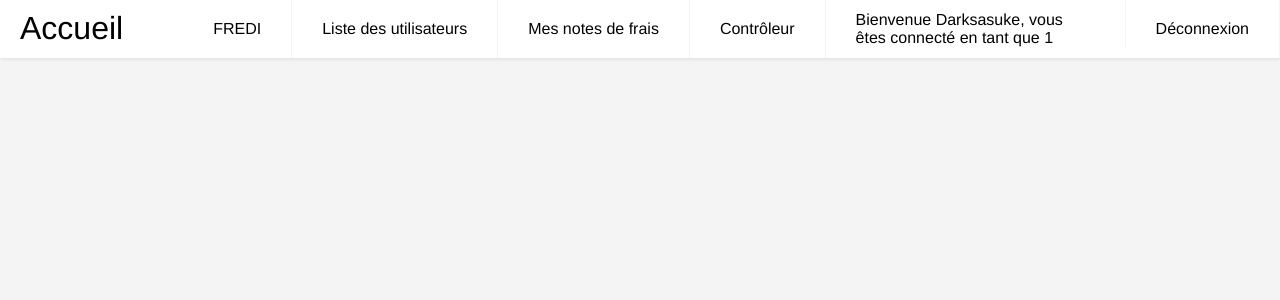
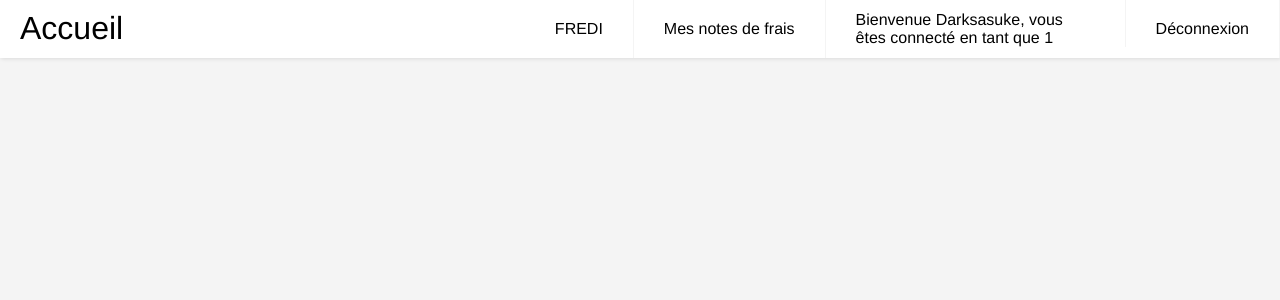
Before and after one commit to dorianGerard/FREDI_AP3, a PHP site: page /index.php in a window 1280 px wide. Shown: the top 300 px of the page. Run offline with PHP 8.4, Linux system fonts and the light colour scheme; a user stored in the database is signed in.

Commit message:
Add files via upload

```diff
--- a/LE_SITE_WEB/functions/dbconnect.php
+++ b/LE_SITE_WEB/functions/dbconnect.php
@@ -3,8 +3,8 @@
 function db_connect()
 {
     $dsn = 'mysql:host=localhost;port=3306;dbname=fredi21';
-    $user = 'SELECTO';
-    $PW = '$ùS3L3C7Où$';
+    $user = 'root';
+    $PW = '';
     try {
         $laDATA = new PDO($dsn, $user, $PW, array(PDO::MYSQL_ATTR_INIT_COMMAND => "SET NAMES utf8"));
         $laDATA->setAttribute(PDO::ATTR_ERRMODE, PDO::ERRMODE_EXCEPTION);
--- a/LE_SITE_WEB/functions/menu.php
+++ b/LE_SITE_WEB/functions/menu.php
@@ -1,29 +1,26 @@
-<?php
-//
-session_start();
-// include "inc/db_functions.php";
-
-// Faire une condition avec la SESSION / COOKIE pour faire apparaitre le message ligne 22 ou pas.
-?>
+<?php session_start(); ?>
 <link rel="stylesheet" href="css/styles.css">
 <header class="header">
-  <a href="" class="logo">Accueil</a>
+  <a href="index.php" class="logo">Accueil</a>
 
   <input class="menu-btn" type="checkbox" id="menu-btn" />
   <label class="menu-icon" for="menu-btn"><span class="navicon"></span></label>
 
   <ul class="menu">
 
-    <li class="titre"><a href="">FREDI</a></li>
+    <li class="titre"><a href="index.php">FREDI</a></li>
     <?php
-    if ($_SESSION) {
-      echo "<li><a href='utilisateurs.php'>Liste des utilisateurs</a></li>";
-      // L’administrateur n’a pas accès aux notes.
-      if ($_SESSION['roleid'] != 3) {
+      if (isset($_SESSION['roleid']))
+      {
+        if ($_SESSION['roleid'] == 1) {
           echo "<li><a href='frais.php'>Mes notes de frais</a></li>";
         }
         if ($_SESSION['roleid'] == 2) {
           echo "<li><a href='controleur.php'>Contrôleur</a></li>";
+          echo "<li><a href='noteFraisControleur.php'>Les notes de frais</a></li>";
+        }
+        if($_SESSION['roleid'] == 3) {
+        echo "<li><a href='utilisateurs.php'>Liste des utilisateurs</a></li>";
         }
       echo "<li style='width: 300px;'><a href='' style='padding-top: 11px;padding-bottom: 0px;'>Bienvenue " . $_SESSION['pseudo'] . ", vous êtes connecté en tant que " . $_SESSION['rolelib'] . "</a></li>";
       echo "<li><a href='deco.php'>Déconnexion</a></li>";
```
Lines whose indentation alone changed are shown as unchanged.
